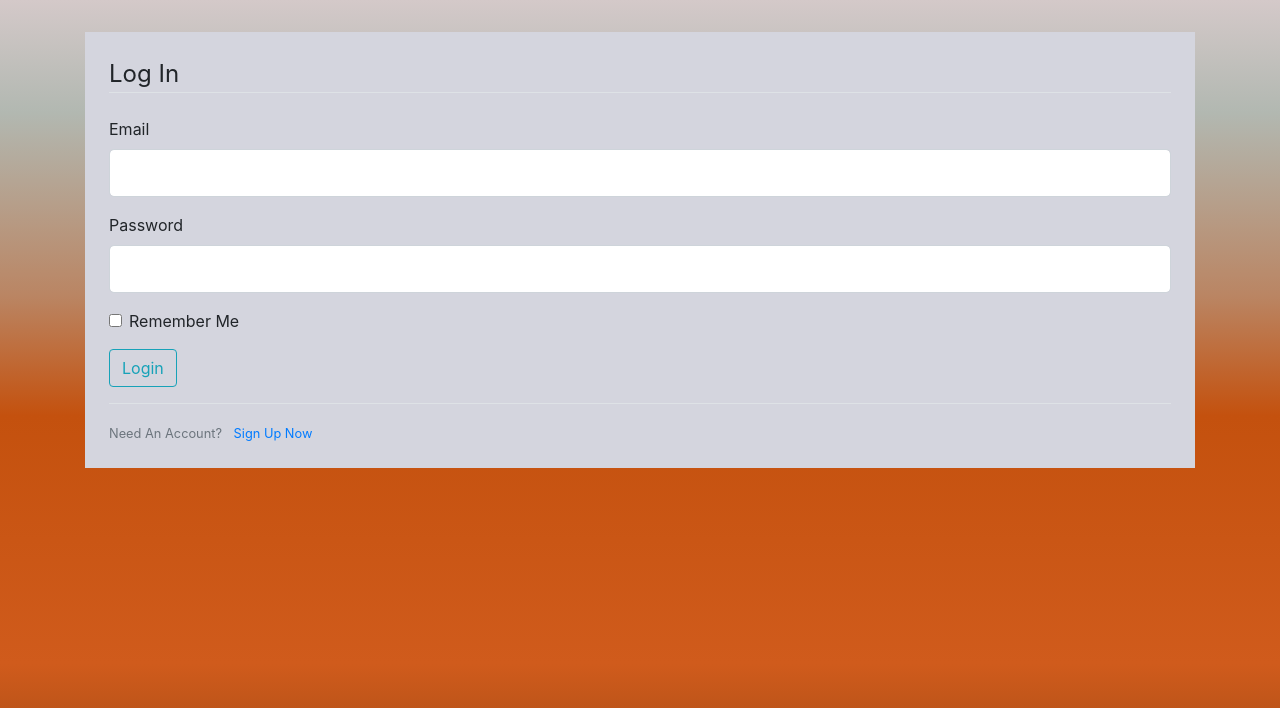
After one commit to zelenyid/TodoList, a Flask app: page /login in a window 1280 px wide. The commit adds this page. Shown: the top 708 px of the page. Run offline with Flask 2, Linux system fonts and the light colour scheme.

Commit message:
Add registration and authentication user

```diff
--- a/todolist/__init__.py
+++ b/todolist/__init__.py
@@ -2,12 +2,21 @@ import os
 
 from flask import Flask, url_for
 from flask_sqlalchemy import SQLAlchemy
+from flask_bcrypt import Bcrypt
+from flask_login import LoginManager
 
 # Init app
 app = Flask(__name__)
+app.config['SECRET_KEY'] = '902848a50fe161e5dc7503f3df36bf1f'
 app.config['SQLALCHEMY_DATABASE_URI'] = 'sqlite:///todolistdb.sqlite'
 app.config['SQLALCHEMY_TRACK_MODIFICATIONS'] = False
 db = SQLAlchemy(app)
+
+bcrypt = Bcrypt(app)
+
+login_manager = LoginManager(app)
+login_manager.login_view = 'login'
+login_manager.login_message_category = 'info'
 
 
 from todolist import routes
--- a/todolist/forms.py
+++ b/todolist/forms.py
@@ -0,0 +1,33 @@
+from flask_wtf import FlaskForm
+from wtforms import StringField, PasswordField, SubmitField, BooleanField
+from wtforms.validators import DataRequired, Length, Email, EqualTo, ValidationError
+from todolist.models import User
+
+
+class RegistrationForm(FlaskForm):
+    username = StringField('Username',
+                           validators=[DataRequired(), Length(min=2, max=20)])
+    email = StringField('Email',
+                        validators=[DataRequired(), Email()])
+    password = PasswordField('Password', validators=[DataRequired()])
+    confirm_password = PasswordField('Confirm Password',
+                                     validators=[DataRequired(), EqualTo('password')])
+    submit = SubmitField('Sign Up')
+
+    def validate_username(self, username):
+        user = User.query.filter_by(username=username.data).first()
+        if user:
+            raise ValidationError('That username is taken. Please choose a different one.')
+
+    def validate_email(self, email):
+        user = User.query.filter_by(email=email.data).first()
+        if user:
+            raise ValidationError('That email is taken. Please choose a different one.')
+
+
+class LoginForm(FlaskForm):
+    email = StringField('Email',
+                        validators=[DataRequired(), Email()])
+    password = PasswordField('Password', validators=[DataRequired()])
+    remember = BooleanField('Remember Me')
+    submit = SubmitField('Login')
--- a/todolist/routes.py
+++ b/todolist/routes.py
@@ -1,21 +1,27 @@
 from datetime import datetime
-from flask import render_template, request, redirect, url_for
+from flask import render_template, request, redirect, url_for, flash
+from flask_login import login_user, current_user, logout_user, login_required
 
-from todolist.models import Project, Task
-
-from todolist import app, db
+from todolist.models import Project, Task, User
+from todolist.forms import RegistrationForm, LoginForm
+from todolist import app, db, bcrypt
 
 
+@app.route('/home')
 @app.route('/')
 def index():
     """
     Render start page
     :return: start page
     """
-    projects = Project.query.all()
-    return render_template('index.html', projects=projects, tasks=Task)
+    if current_user.is_authenticated:
+        projects = Project.query.filter_by(user_id=current_user.id).all()
+        return render_template('index.html', projects=projects, tasks=Task)
+    else:
+        return redirect(url_for('login'))
 
 
+@login_required
 @app.route('/add_project', methods=['POST'])
 def add_project():
     """
@@ -23,12 +29,13 @@ def add_project():
     :return: start page with new project
     """
     name = request.form.get('project')
-    new_project = Project(name=name)
+    new_project = Project(name=name, user_id=current_user.id)
     db.session.add(new_project)
     db.session.commit()
     return redirect(url_for('index'))
 
 
+@login_required
 @app.route('/update_project/<int:project_id>', methods=['POST'])
 def update_project(project_id):
     """
@@ -43,6 +50,7 @@ def update_project(project_id):
     return redirect(url_for('index'))
 
 
+@login_required
 @app.route('/delete_project/<int:project_id>', methods=['POST'])
 def delete_project(project_id):
     """
@@ -56,6 +64,7 @@ def delete_project(project_id):
     return redirect(url_for('index'))
 
 
+@login_required
 def update_priority_done(project_id):
     """
     Update priority done tasks (add +1 when we add new task) for not repeating one priority.
@@ -67,6 +76,7 @@ def update_priority_done(project_id):
         db.session.commit()
 
 
+@login_required
 def update_priority_after_delete(project_id, deleted_task):
     project_tasks = Task.query.filter_by(project_id=project_id)
 
@@ -76,6 +86,7 @@ def update_priority_after_delete(project_id, deleted_task):
             db.session.commit()
 
 
+@login_required
 @app.route('/add_task/<int:project_id>', methods=['POST'])
 def add_task(project_id):
     """
@@ -98,6 +109,7 @@ def add_task(project_id):
     return redirect(url_for('index'))
 
 
+@login_required
 @app.route('/delete_task/<int:task_id>', methods=['POST'])
 def delete_task(task_id):
     """
@@ -113,7 +125,7 @@ def delete_task(task_id):
     db.session.commit()
     return redirect(url_for('index'))
 
-
+@login_required
 @app.route('/update_task_title/<int:task_id>', methods=['POST'])
 def update_task_title(task_id):
     """
@@ -128,6 +140,7 @@ def update_task_title(task_id):
     return redirect(url_for('index'))
 
 
+@login_required
 @app.route('/priority_down/<int:task_id>', methods=['POST'])
 def priority_down(task_id):
     """
@@ -148,6 +161,7 @@ def priority_down(task_id):
     return redirect(url_for('index'))
 
 
+@login_required
 @app.route('/priority_up/<int:task_id>', methods=['POST'])
 def priority_up(task_id):
     """
@@ -168,6 +182,7 @@ def priority_up(task_id):
     return redirect(url_for('index'))
 
 
+@login_required
 @app.route('/change_status/<int:task_id>', methods=['POST'])
 def change_status(task_id):
     task = Task.query.filter_by(id=task_id).first()
@@ -199,6 +214,7 @@ def change_status(task_id):
     return redirect(url_for('index'))
 
 
+@login_required
 @app.route('/add_deadline/<int:task_id>', methods=['POST'])
 def add_deadline(task_id):
     deadline = request.form.get('task_deadline')
@@ -214,6 +230,7 @@ def add_deadline(task_id):
     return redirect(url_for('index'))
 
 
+@login_required
 @app.route('/delete_deadline/<int:task_id>', methods=['POST'])
 def delete_deadline(task_id):
     task = Task.query.filter_by(id=task_id).first()
@@ -222,3 +239,40 @@ def delete_deadline(task_id):
     db.session.commit()
 
     return redirect(url_for('index'))
+
+
+@app.route("/register", methods=['GET', 'POST'])
+def register():
+    if current_user.is_authenticated:
+        return redirect(url_for('index'))
+    form = RegistrationForm()
+    if form.validate_on_submit():
+        hashed_password = bcrypt.generate_password_hash(form.password.data).decode('utf-8')
+        user = User(username=form.username.data, email=form.email.data, password=hashed_password)
+        db.session.add(user)
+        db.session.commit()
+        flash('Your account has been created! You are now able to log in', 'success')
+        return redirect(url_for('login'))
+    return render_template('register.html', title='Register', form=form)
+
+
+@app.route("/login", methods=['GET', 'POST'])
+def login():
+    if current_user.is_authenticated:
+        return redirect(url_for('index'))
+    form = LoginForm()
+    if form.validate_on_submit():
+        user = User.query.filter_by(email=form.email.data).first()
+        if user and bcrypt.check_password_hash(user.password, form.password.data):
+            login_user(user, remember=form.remember.data)
+            next_page = request.args.get('next')
+            return redirect(next_page) if next_page else redirect(url_for('index'))
+        else:
+            flash('Login Unsuccessful. Please check email and password', 'danger')
+    return render_template('login.html', title='Login', form=form)
+
+
+@app.route("/logout")
+def logout():
+    logout_user()
+    return redirect(url_for('index'))
--- a/todolist/templates/base.html
+++ b/todolist/templates/base.html
@@ -16,8 +16,21 @@
     </title>
 </head>
 <body>
-    <div class="container">
-        {% block content %}
+<div class="container">
+    <div class="row mt-2">
+        <div class="col-md-12">
+            {% with messages = get_flashed_messages(with_categories=true) %}
+                {% if messages %}
+                    {% for category, message in messages %}
+                        <div class="alert alert-{{ category }}">
+                            {{ message }}
+                        </div>
+                    {% endfor %}
+                {% endif %}
+            {% endwith %}
+        </div>
+    </div>
+    {% block content %}
             <p>Here is list of projects and tasks</p>
         {% endblock %}
     </div>
--- /dev/null
+++ b/todolist/templates/login.html
@@ -0,0 +1,55 @@
+{% extends 'base.html' %}
+
+{% block title %}
+    Log In
+{% endblock %}
+
+{% block content %}
+    <div class="content-section mt-4 p-4" style="background: #d4d5de;">
+        <form method="POST" action="">
+            {{ form.hidden_tag() }}
+            <fieldset class="form-group">
+                <legend class="border-bottom mb-4">Log In</legend>
+                <div class="form-group">
+                    {{ form.email.label(class="form-control-label") }}
+                    {% if form.email.errors %}
+                        {{ form.email(class="form-control form-control-lg is-invalid") }}
+                        <div class="invalid-feedback">
+                            {% for error in form.email.errors %}
+                                <span>{{ error }}</span>
+                            {% endfor %}
+                        </div>
+                    {% else %}
+                        {{ form.email(class="form-control form-control-lg") }}
+                    {% endif %}
+                </div>
+                <div class="form-group">
+                    {{ form.password.label(class="form-control-label") }}
+                    {% if form.password.errors %}
+                        {{ form.password(class="form-control form-control-lg is-invalid") }}
+                        <div class="invalid-feedback">
+                            {% for error in form.password.errors %}
+                                <span>{{ error }}</span>
+                            {% endfor %}
+                        </div>
+                    {% else %}
+                        {{ form.password(class="form-control form-control-lg") }}
+                    {% endif %}
+                </div>
+                <div class="form-check">
+                    {{ form.remember(class="form-check-input") }}
+                    {{ form.remember.label(class="form-check-label") }}
+                </div>
+            </fieldset>
+            <div class="form-group">
+                {{ form.submit(class="btn btn-outline-info") }}
+            </div>
+        </form>
+        <div class="border-top pt-3">
+            <small class="text-muted">
+                Need An Account? <a class="ml-2" href="{{ url_for('register') }}">Sign Up Now</a>
+            </small>
+        </div>
+    </div>
+
+{% endblock content %}
```
Also changed, not shown: todolist/models.py (+20 -1 lines), todolist/templates/index.html (+7 -0 lines), todolist/templates/register.html (added, +77 -0 lines), todolist/todolistdb.sqlite, 2 other files.
